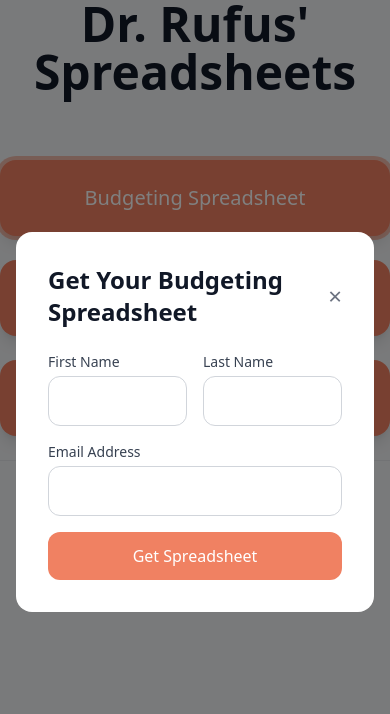
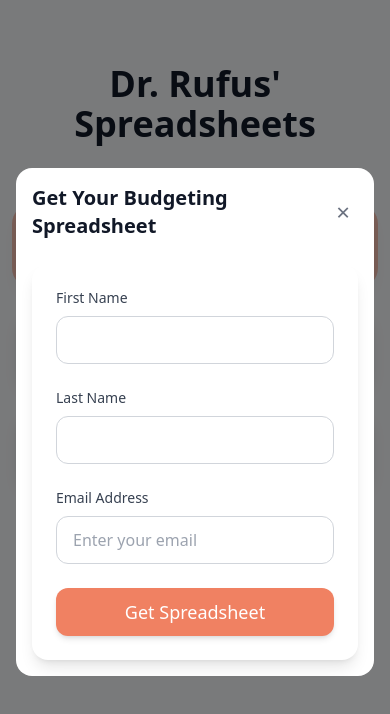
Before and after one commit to rufusmd/linktree-like-app, a Next.js app: page /linktree in a window 390 px wide. Both pictures are taken after a click on the button "Budgeting Spreadsheet". Shown: the top 714 px of the page. Built offline with nearby package versions, Linux system fonts and the light colour scheme.

Commit message:
Redesign with more padding and optimized mobile UX

```diff
--- a/app/components/email.form.jsx
+++ b/app/components/email.form.jsx
@@ -32,7 +32,7 @@ export default function EmailForm({ toolId, onSuccess }) {
         setFormData({ firstName: "", lastName: "", email: "" });
         setStatus({
           type: "success",
-          message: "Email sent successfully! Check your inbox."
+          message: "Your spreadsheet is on the way! 📊"
         });
         setTimeout(() => {
           onSuccess?.();
@@ -40,14 +40,14 @@ export default function EmailForm({ toolId, onSuccess }) {
       } else {
         setStatus({
           type: "error",
-          message: data.message || "Failed to send email."
+          message: data.message || "Oops! Something went wrong. Please try again."
         });
       }
     } catch (error) {
       console.error("Fetch error:", error);
       setStatus({
         type: "error",
-        message: "An error occurred. Please try again."
+        message: "Connection error. Please try again."
       });
     } finally {
       setIsSubmitting(false);
@@ -55,10 +55,10 @@ export default function EmailForm({ toolId, onSuccess }) {
   };
 
   return (
-    <form onSubmit={handleSubmit} className="space-y-4">
-      <div className="grid grid-cols-2 gap-4">
+    <form onSubmit={handleSubmit} className="space-y-6 p-6 md:p-8 bg-white rounded-2xl shadow-lg">
+      <div className="grid grid-cols-1 md:grid-cols-2 gap-6">
         <div>
-          <label htmlFor="firstName" className="block text-sm font-medium text-gray-700 mb-1">
+          <label htmlFor="firstName" className="block text-sm font-medium text-gray-700 mb-2">
             First Name
           </label>
           <input
@@ -66,13 +66,15 @@ export default function EmailForm({ toolId, onSuccess }) {
             id="firstName"
             value={formData.firstName}
             onChange={(e) => setFormData(prev => ({ ...prev, firstName: e.target.value }))}
-            className="w-full px-4 py-3 rounded-xl border border-gray-300 focus:ring-2
-                     focus:ring-[#F08162] focus:border-transparent outline-none"
+            className="w-full h-12 px-4 py-2 rounded-xl border border-gray-300 focus:ring-2
+                     focus:ring-[#F08162] focus:border-transparent outline-none
+                     text-base md:text-lg transition-shadow duration-200"
             required
+            disabled={isSubmitting}
           />
         </div>
         <div>
-          <label htmlFor="lastName" className="block text-sm font-medium text-gray-700 mb-1">
+          <label htmlFor="lastName" className="block text-sm font-medium text-gray-700 mb-2">
             Last Name
           </label>
           <input
@@ -80,15 +82,17 @@ export default function EmailForm({ toolId, onSuccess }) {
             id="lastName"
             value={formData.lastName}
             onChange={(e) => setFormData(prev => ({ ...prev, lastName: e.target.value }))}
-            className="w-full px-4 py-3 rounded-xl border border-gray-300 focus:ring-2
-                     focus:ring-[#F08162] focus:border-transparent outline-none"
+            className="w-full h-12 px-4 py-2 rounded-xl border border-gray-300 focus:ring-2
+                     focus:ring-[#F08162] focus:border-transparent outline-none
+                     text-base md:text-lg transition-shadow duration-200"
             required
+            disabled={isSubmitting}
           />
         </div>
       </div>
 
       <div>
-        <label htmlFor="email" className="block text-sm font-medium text-gray-700 mb-1">
+        <label htmlFor="email" className="block text-sm font-medium text-gray-700 mb-2">
           Email Address
         </label>
         <input
@@ -96,14 +100,17 @@ export default function EmailForm({ toolId, onSuccess }) {
           id="email"
           value={formData.email}
           onChange={(e) => setFormData(prev => ({ ...prev, email: e.target.value }))}
-          className="w-full px-4 py-3 rounded-xl border border-gray-300 focus:ring-2
-                   focus:ring-[#F08162] focus:border-transparent outline-none"
+          className="w-full h-12 px-4 py-2 rounded-xl border border-gray-300 focus:ring-2
+                   focus:ring-[#F08162] focus:border-transparent outline-none
+                   text-base md:text-lg transition-shadow duration-200"
           required
+          disabled={isSubmitting}
+          placeholder="Enter your email"
         />
       </div>
 
       {status.message && (
-        <div className={`p-4 rounded-lg ${
+        <div className={`p-4 rounded-xl text-center ${
           status.type === "success"
             ? "bg-green-50 text-green-800"
             : "bg-red-50 text-red-800"
@@ -115,9 +122,12 @@ export default function EmailForm({ toolId, onSuccess }) {
       <button
         type="submit"
         disabled={isSubmitting}
-        className={`w-full bg-[#F08162] text-white py-3 px-6 rounded-xl font-medium
-          hover:bg-[#e66d4d] transition duration-200
-          ${isSubmitting ? 'opacity-75 cursor-not-allowed' : ''}
+        className={`w-full h-12 bg-[#F08162] text-white text-lg font-medium
+          rounded-xl shadow-md hover:bg-[#e66d4d]
+          active:transform active:scale-[0.98]
+          transition-all duration-200
+          disabled:opacity-75 disabled:cursor-not-allowed
+          ${isSubmitting ? 'animate-pulse' : ''}
         `}
       >
         {isSubmitting ? 'Sending...' : 'Get Spreadsheet'}
--- a/app/linktree/page.js
+++ b/app/linktree/page.js
@@ -20,8 +20,9 @@ export default function LinktreePage() {
   };
 
   return (
+    <div className="min-h-screen bg-gray-100 py-8 px-4 md:py-16">
       <div className="max-w-xl mx-auto">
-      <h1 className="text-5xl font-bold text-center mb-16">
+        <h1 className="text-4xl md:text-5xl font-bold text-center mb-16 mt-8 md:mt-12">
           Dr. Rufus' Spreadsheets
         </h1>
 
@@ -32,7 +33,8 @@ export default function LinktreePage() {
               onClick={() => handleToolClick(tool.id)}
               className="w-full py-6 px-8 text-xl text-white bg-[#F08162]
                       rounded-2xl shadow-lg hover:shadow-xl hover:bg-[#e66d4d]
-                    transform hover:-translate-y-1 transition-all duration-200
+                      transform hover:-translate-y-1 active:scale-[0.98]
+                      transition-all duration-200
                       focus:outline-none focus:ring-4 focus:ring-[#F08162]/50"
             >
               {tool.name}
@@ -43,15 +45,15 @@ export default function LinktreePage() {
 
         {/* Modal */}
         {showForm && (
-        <div className="fixed inset-0 bg-black bg-opacity-50 flex items-center justify-center p-4">
-         <div className="bg-white rounded-2xl p-8 w-full max-w-md">
+          <div className="fixed inset-0 bg-black bg-opacity-50 flex items-center justify-center p-4 z-50">
+            <div className="bg-white rounded-2xl p-4 md:p-8 w-full max-w-md">
               <div className="flex justify-between items-center mb-6">
-            <h2 className="text-2xl font-semibold">
+                <h2 className="text-xl md:text-2xl font-semibold">
                   Get Your {tools.find(t => t.id === selectedTool)?.name}
                 </h2>
                 <button
                   onClick={() => setShowForm(false)}
-              className="text-gray-500 hover:text-gray-700 text-2xl"
+                  className="text-gray-500 hover:text-gray-700 text-2xl p-2"
                 >
                   ×
                 </button>
@@ -64,5 +66,6 @@ export default function LinktreePage() {
           </div>
         )}
       </div>
+    </div>
   );
 }
--- a/next.config.mjs
+++ b/next.config.mjs
@@ -1,10 +1,8 @@
 /** @type {import('next').NextConfig} */
 const nextConfig = {
-  // Remove output: 'export' as it doesn't support API routes
-  trailingSlash: true,
   images: {
     unoptimized: true,
-  },
+  }
 }
 
 export default nextConfig;
```
Lines whose indentation alone changed are shown as unchanged.
